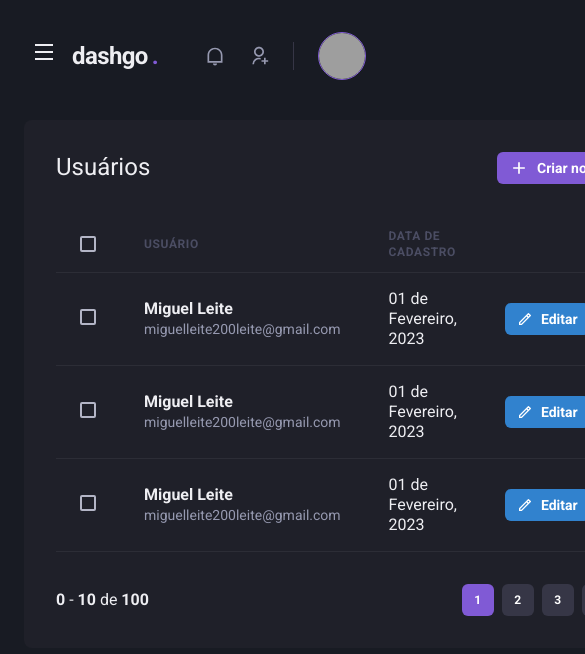
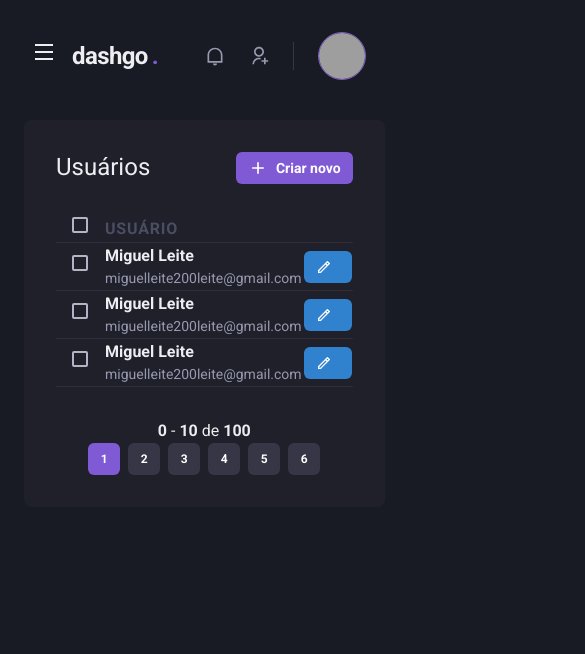
Before and after one commit to Miguel-Leite/chakra-ui-dashgo, a Next.js app: page /users in a window 390 px wide. Shown: the top 654 px of the page, 585 px wide, since content can reach past the window. Built offline with nearby package versions, Linux system fonts and the light colour scheme; grey boxes are pictures that could not be loaded.

Commit message:
💄 UI: responsive

```diff
--- a/src/components/Pagination.tsx
+++ /dev/null
@@ -1,70 +0,0 @@
-import { Box, Button, HStack, Stack } from "@chakra-ui/react";
-
-
-export function Pagination() {
-
-  return (
-    <Stack
-      direction="row"
-      mt="8"
-      justify="space-between"
-      align="center"
-      spacing="center"
-    >
-      <Box>
-        <strong>0</strong> - <strong>10</strong> de <strong>100</strong>
-      </Box>
-      <HStack spacing="2">
-        <Button
-          size="sm"
-          fontSize="xs"
-          width="4"
-          colorScheme="purple"
-          disabled
-          _disabled={{
-            bgColor: "purple.500",
-            cursor: "default",
-          }}
-        >
-          1
-        </Button>
-        <Button
-          size="sm"
-          fontSize="xs"
-          width="4"
-          colorScheme="purple"
-          bg="gray.700"
-          _hover={{
-            bg: "gray.500"
-          }}
-        >
-          2
-        </Button>
-        <Button
-          size="sm"
-          fontSize="xs"
-          width="4"
-          colorScheme="purple"
-          bg="gray.700"
-          _hover={{
-            bg: "gray.500"
-          }}
-        >
-          3
-        </Button>
-        <Button
-          size="sm"
-          fontSize="xs"
-          width="4"
-          colorScheme="purple"
-          bg="gray.700"
-          _hover={{
-            bg: "gray.500"
-          }}
-        >
-          4
-        </Button>
-      </HStack>
-    </Stack>
-  );
-}
--- a/src/components/Pagination/index.tsx
+++ b/src/components/Pagination/index.tsx
@@ -6,7 +6,7 @@
 
   return (
     <Stack
-      direction="row"
+      direction={["column", "row"]}
       mt="8"
       justify="space-between"
       align="center"
--- a/src/pages/users/index.tsx
+++ b/src/pages/users/index.tsx
@@ -1,5 +1,5 @@
 
-import { Box, Button, Checkbox, Flex, Heading, Icon, Table, Tbody, Td, Text, Th, Thead, Tr } from "@chakra-ui/react";
+import { Box, Button, Checkbox, Flex, Heading, Icon, Table, Tbody, Td, Text, Th, Thead, Tr, useBreakpointValue } from "@chakra-ui/react";
 
 import { Header } from "@/src/components/Header";
 import { Sidebar } from "@/src/components/Sidebar";
@@ -8,6 +8,11 @@
 
 
 export default function UserList() {
+  const isWideVersion = useBreakpointValue({
+    base: false,
+    lg: true,
+  });
+
   return (
     <Box>
       <Header />
@@ -30,20 +35,20 @@
             </Button>
           </Flex>
 
-          <Table colorScheme="whiteAlpha">
+          <Table colorScheme="whiteAlpha" size={["xs","sm", "md"]}>
             <Thead>
               <Tr>
-                <Th px="6" color="gray.300" width="8">
+                <Th px={["4","4","6"]} color="gray.300" width="8">
                   <Checkbox colorScheme="purple" />
                 </Th>
                 <Th> Usuário </Th>
-                <Th> Data de cadastro </Th>
+                { isWideVersion && <Th> Data de cadastro </Th>}
                 <Th width="8"></Th>
               </Tr>
             </Thead>
             <Tbody>
               <Tr>
-                <Td px="6">
+                <Td px={["4","4","6"]} >
                   <Checkbox colorScheme="purple" />
                 </Td>
                 <Td>
@@ -52,7 +57,7 @@
                     <Text fontSize="sm" color="gray.300">miguelleite200leite@gmail.com</Text>
                   </Box>
                 </Td>
-                <Td>01 de Fevereiro, 2023</Td>
+                { isWideVersion && <Td>01 de Fevereiro, 2023</Td>}
                 <Td>
                   <Button
                     as="a"
@@ -61,12 +66,12 @@
                     colorScheme="blue"
                     leftIcon={<Icon as={RiPencilLine} fontSize="16" />}
                   >
-                    Editar
+                    {isWideVersion && 'Editar'}
                   </Button>
                 </Td>
               </Tr>
               <Tr>
-                <Td px="6">
+                <Td px={["4","4","6"]} >
                   <Checkbox colorScheme="purple" />
                 </Td>
                 <Td>
@@ -75,7 +80,7 @@
                     <Text fontSize="sm" color="gray.300">miguelleite200leite@gmail.com</Text>
                   </Box>
                 </Td>
-                <Td>01 de Fevereiro, 2023</Td>
+                { isWideVersion && <Td>01 de Fevereiro, 2023</Td>}
                 <Td>
                   <Button
                     as="a"
@@ -84,12 +89,12 @@
                     colorScheme="blue"
                     leftIcon={<Icon as={RiPencilLine} fontSize="16" />}
                   >
-                    Editar
+                    {isWideVersion && 'Editar'}
                   </Button>
                 </Td>
               </Tr>
               <Tr>
-                <Td px="6">
+                <Td px={["4","4","6"]} >
                   <Checkbox colorScheme="purple" />
                 </Td>
                 <Td>
@@ -98,7 +103,7 @@
                     <Text fontSize="sm" color="gray.300">miguelleite200leite@gmail.com</Text>
                   </Box>
                 </Td>
-                <Td>01 de Fevereiro, 2023</Td>
+                { isWideVersion && <Td>01 de Fevereiro, 2023</Td>}
                 <Td>
                   <Button
                     as="a"
@@ -107,7 +112,7 @@
                     colorScheme="blue"
                     leftIcon={<Icon as={RiPencilLine} fontSize="16" />}
                   >
-                    Editar
+                    {isWideVersion && 'Editar'}
                   </Button>
                 </Td>
               </Tr>
```
